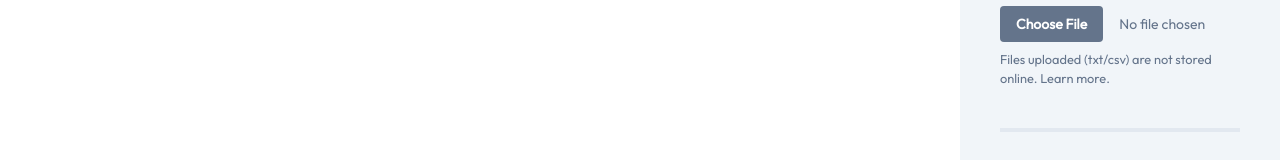
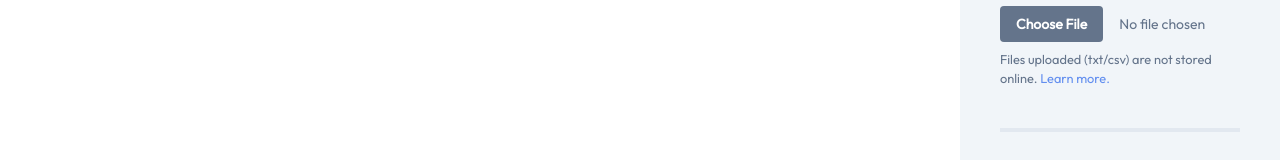
Before and after one commit to joiellantero/picksy, a React (Create React App) app: page /help in a window 1280 px wide. Shown: the part 482-642 px from the top of the page. Built offline with nearby package versions, Linux system fonts and the light colour scheme.

Commit message:
remove invisible div

```diff
--- a/src/Components/FileUpload.js
+++ b/src/Components/FileUpload.js
@@ -35,7 +35,7 @@ const FileUpload = (props) => {
         </label>
       </form>
       <small className="mt-2 block text-slate-500">
-        Files uploaded (txt/csv) are not stored online. <Link to="/help">Learn more.</Link>
+        Files uploaded (txt/csv) are not stored online. <Link to="/help" className={'link'}>Learn more.</Link>
       </small>
     </div>
   );
--- a/src/Components/Nav/MobileNav.js
+++ b/src/Components/Nav/MobileNav.js
@@ -14,14 +14,14 @@ import { SettingsActiveIcon, SettingsInactiveIcon, DarkSettingsInactiveIcon} fro
 const MenuWindow = () => {
   const [isDarkModeEnabled, setIsDarkModeEnabled] = useRecoilState(darkModeState);
   const [isSettingsSideBarOpen, setIsSettingsSideBarOpen] = useRecoilState(settingsSideBarState);
-
+  console.log(isSettingsSideBarOpen)
   return(
-    <div className={`${isSettingsSideBarOpen ? 'invisible' : 'visible'} w-56 text-right fixed bottom-[22rem] right-8 z-10`}>
+    <div className={`${isSettingsSideBarOpen ? 'hidden' : 'block'} w-56 text-right fixed bottom-[22rem] right-8 z-10`}>
       <Menu as="div" className="relative inline-block text-left">
         {({open}) => (
           <>
             <Menu.Button
-              className={`${isSettingsSideBarOpen ? 'invisible' : 'visible'} md:invisible md:hidden hover:cursor-pointer bg-blue-600 p-4 rounded-full fixed bottom-10 right-8 text-white z-10 focus:outline-none focus-visible:ring-2 focus-visible:ring-white focus-visible:ring-opacity-75 focus:bg-blue-700`}
+              className={`${isSettingsSideBarOpen ? 'hidden' : 'block'} md:invisible md:hidden hover:cursor-pointer bg-blue-600 p-4 rounded-full fixed bottom-10 right-8 text-white z-10 focus:outline-none focus-visible:ring-2 focus-visible:ring-white focus-visible:ring-opacity-75 focus:bg-blue-700`}
             >
               {open ? (
                 <XIcon height={28}/>
--- a/src/styles/index.css
+++ b/src/styles/index.css
@@ -15,4 +15,7 @@ code {
   hr{
     @apply border-slate-200 dark:border-slate-800/20 my-5 border-2
   }
+  a.link{
+    @apply text-blue-600/70 dark:text-blue-300/50
+  }
 }
```
